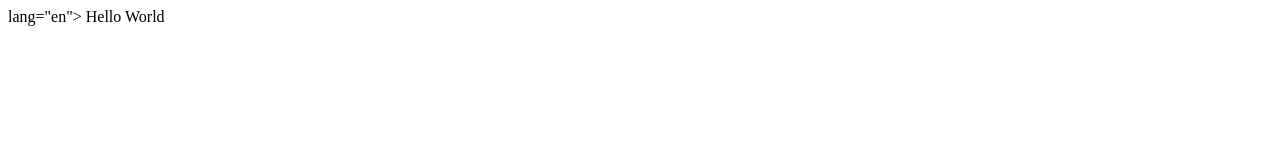
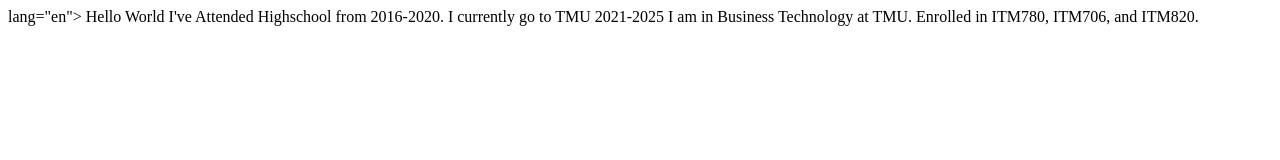
Before and after one commit to Neenu4/Neenu4.github.ca-, a plain HTML site: page Index1.html in a window 1280 px wide. Drawn offline with Linux system fonts and the light colour scheme.

Commit message:
Update Index1.html

```diff
--- a/Index1.html
+++ b/Index1.html
@@ -5,5 +5,7 @@
     </head>
     <Body>
         Hello World
+        I've Attended Highschool from 2016-2020. I currently go to TMU 2021-2025
+            I am in Business Technology at TMU. Enrolled in ITM780, ITM706, and ITM820.
     </Body>
 </html>
```
